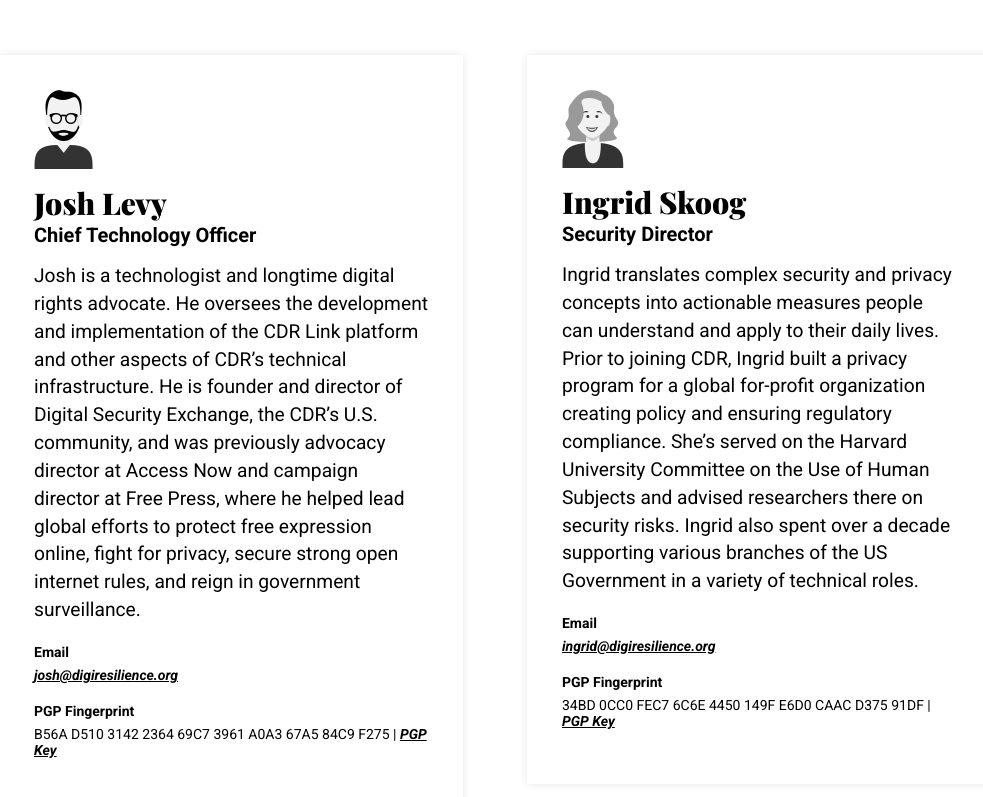
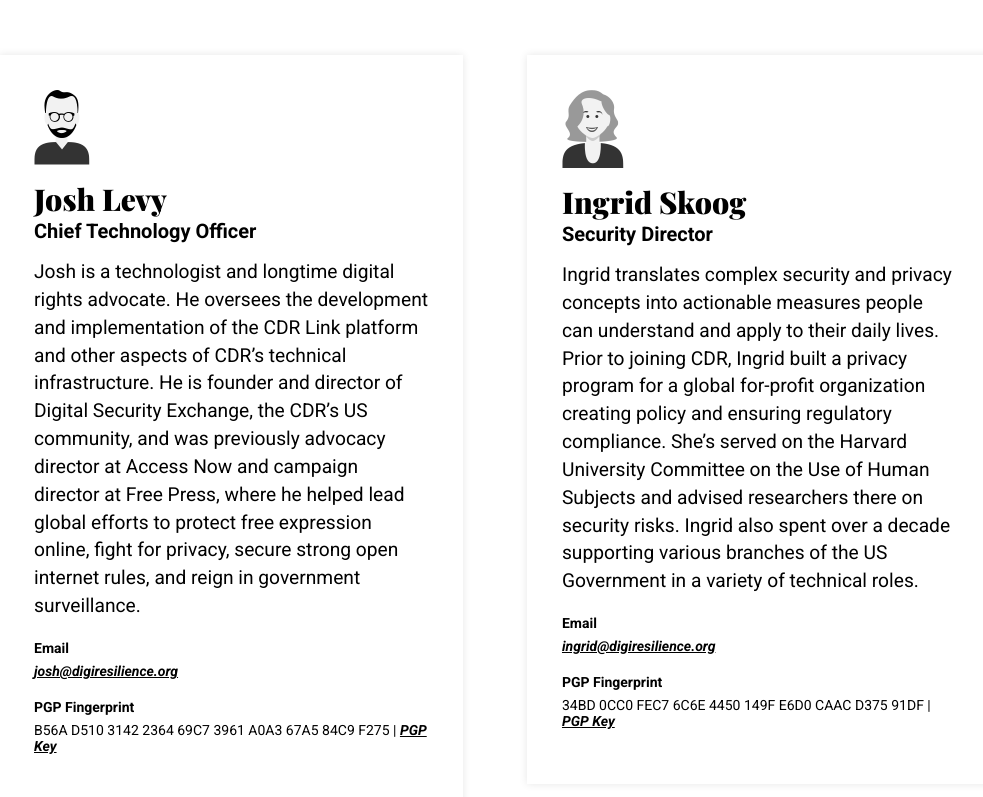
Before and after one commit to redaranj/landing, a Jekyll site: the page built from index.md, in a window 1280 px wide and 900 px high, scrolled down 3297 px. Shown: the top 797 px of the window, without its empty margins (61-1044 px from the left). Built offline with Jekyll 4.4.1, drawn with Linux system fonts in a browser that asks for light colours.

Commit message:
Update Josh profile images, change U.S. -> US

```diff
--- a/index.md
+++ b/index.md
@@ -98,8 +98,8 @@
 				<div class="profile--header">
 					<div class="profile--image">
 						<img alt="Portrait Illustration of Josh Levy"
-							src="assets/images/portrait-josh-59w.png"
-							srcset="assets/images/portrait-josh-118w.png 112w"
+							src="assets/images/portrait-josh-56w.png"
+							srcset="assets/images/portrait-josh-112w.png 112w"
 							sizes="(max-width: 800px) 41px, 56px"
 						/>
 					</div>
@@ -110,7 +110,7 @@
 					</hgroup>
 				</div>
 
-				<p>Josh is a technologist and longtime digital rights advocate. He oversees the development and implementation of the CDR Link platform and other aspects of CDR’s technical infrastructure. He is founder and director of Digital Security Exchange, the CDR’s U.S. community, and was previously advocacy director at Access Now and campaign director at Free Press, where he helped lead global efforts to protect free expression online, fight for privacy, secure strong open internet rules, and reign in government surveillance.</p>
+				<p>Josh is a technologist and longtime digital rights advocate. He oversees the development and implementation of the CDR Link platform and other aspects of CDR’s technical infrastructure. He is founder and director of Digital Security Exchange, the CDR’s US community, and was previously advocacy director at Access Now and campaign director at Free Press, where he helped lead global efforts to protect free expression online, fight for privacy, secure strong open internet rules, and reign in government surveillance.</p>
 
 				<dl class="profile--details">
 					<dt>Email</dt>
```
Also changed, not shown: assets/images/portait-josh-59w.png (deleted), assets/images/portrait-josh-112w.png, assets/images/portrait-josh-118w.png (deleted), assets/images/portrait-josh-56w.png.
